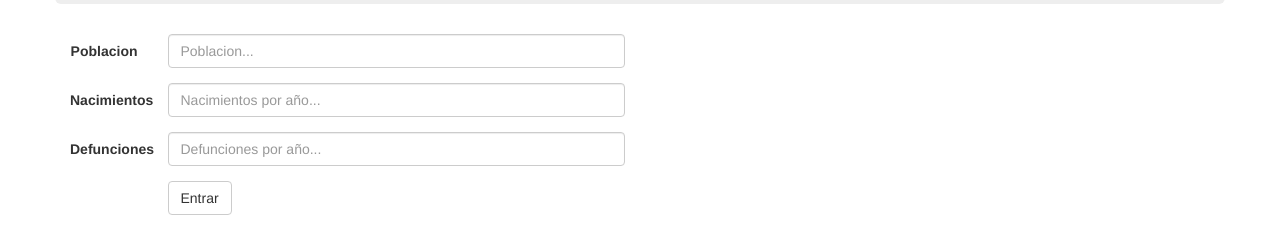
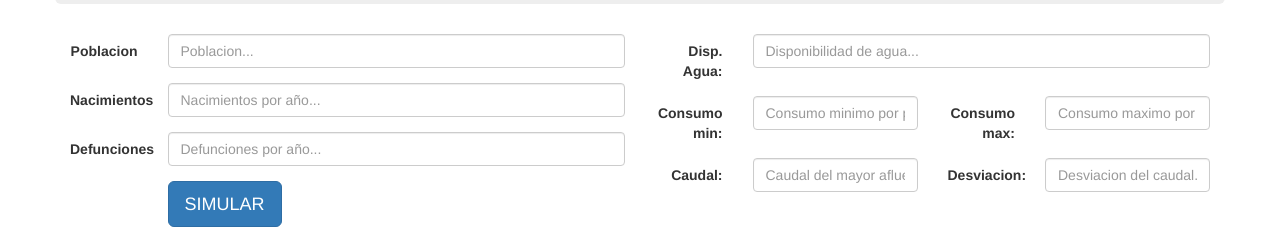
Before and after one commit to zwenger/proyectoSimulacion, a plain HTML site: page index.html in a window 1280 px wide. Shown: the part 1027-1269 px from the top of the page. Drawn offline with nearby package versions, Linux system fonts and the light colour scheme.

Commit message:
segundo maqueteado

```diff
--- a/index.html
+++ b/index.html
@@ -123,10 +123,54 @@
 
                                     <div class="form-group">
                                       <div class="col-lg-offset-2 col-lg-10">
-                                        <button type="submit" class="btn btn-default">Entrar</button>
+                                        <button type="submit" class="btn btn-primary btn-lg">SIMULAR</button>
                                       </div>
                                     </div>
                                   </form>
+                    </div>
+
+                    <div class="col-md-6">
+                            <form class="form-horizontal" role="form">
+                                    <div class="form-group">
+                                      <label for="capMax" class="col-lg-2 control-label">Disp. Agua:</label>
+                                      <div class="col-lg-10">
+                                            <input type="" class="form-control" id="capMax"
+                                            placeholder="Disponibilidad de agua...">
+                                      </div>
+                                    </div>
+
+                                           <div class="form-group">
+                                                    <label for="consumoMinXPersona" class="col-lg-2 control-label">Consumo min:</label>
+                                                    <div class="col-md-4">
+                                                          <input type="" class="form-control" id="consumoMinXPersona"
+                                                          placeholder="Consumo minimo por persona...">
+                                                    </div>
+
+                                                    <label for="consumoMaxXPersona" class="col-lg-2 control-label">Consumo max:</label>
+                                                    <div class="col-md-4">
+                                                          <input type="" class="form-control" id="consumoMaxXPersona"
+                                                          placeholder="Consumo maximo por persona...">
+                                                    </div>
+                                            </div>
+
+                                            <div class="form-group">
+                                                    <label for="caudal" class="col-lg-2 control-label">Caudal:</label>
+                                                    <div class="col-md-4">
+                                                          <input type="" class="form-control" id="caudal"
+                                                          placeholder="Caudal del mayor afluente...">
+                                                    </div>
+
+                                                    <label for="desviacionCaudal" class="col-lg-2 control-label">Desviacion:</label>
+                                                    <div class="col-md-4">
+                                                          <input type="" class="form-control" id="desviacionCaudal"
+                                                          placeholder="Desviacion del caudal...">
+                                                    </div>
+                                            </div>
+
+
+
+
+                            </form>
                     </div>
                 </div>
             </div>
@@ -140,7 +184,7 @@
         <!-- Bootstrap JavaScript -->
         <script src="https://maxcdn.bootstrapcdn.com/bootstrap/3.3.7/js/bootstrap.min.js"></script>
 
-        <!-- <script src="main.js"></script> -->
+       <!--<script src="main.js"></script> -->
 
     </body>
 </html>
```
Also changed, not shown: slide2.jpeg (deleted).
